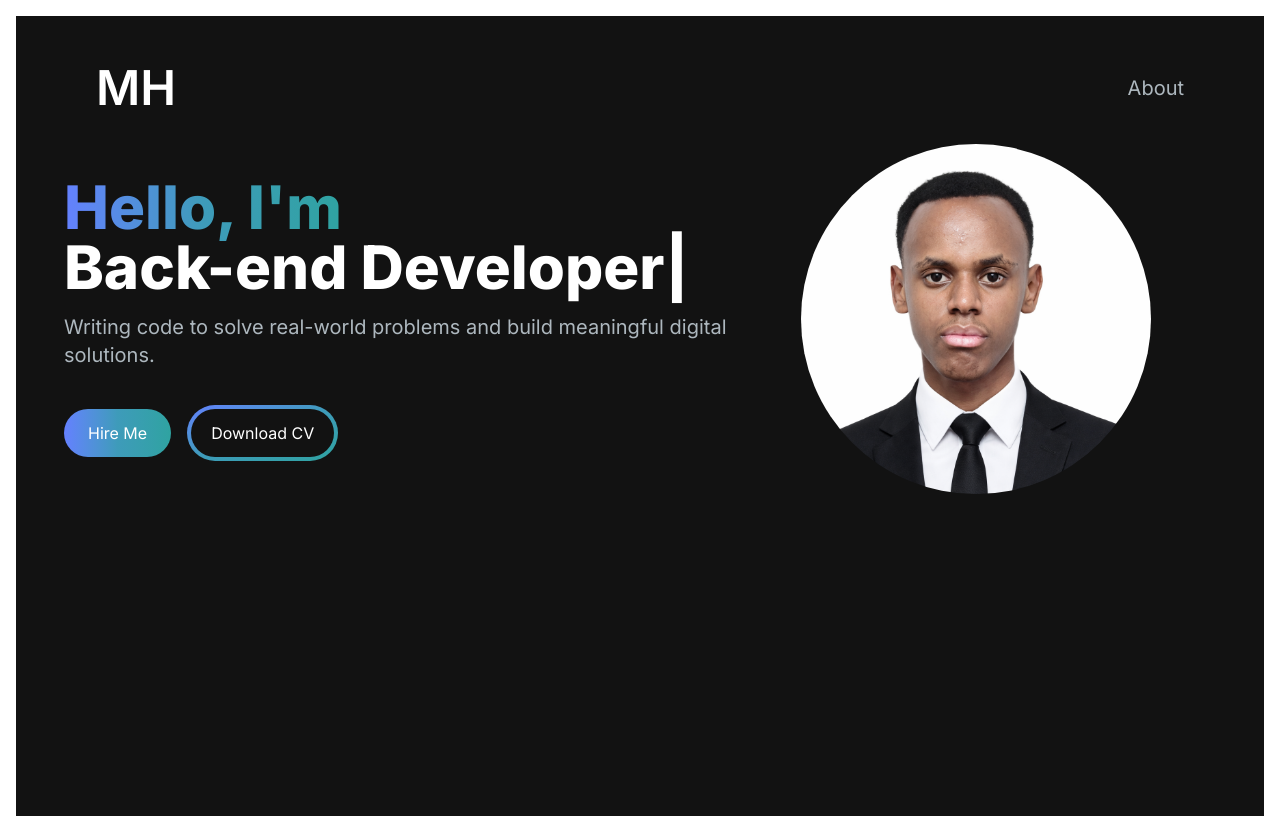
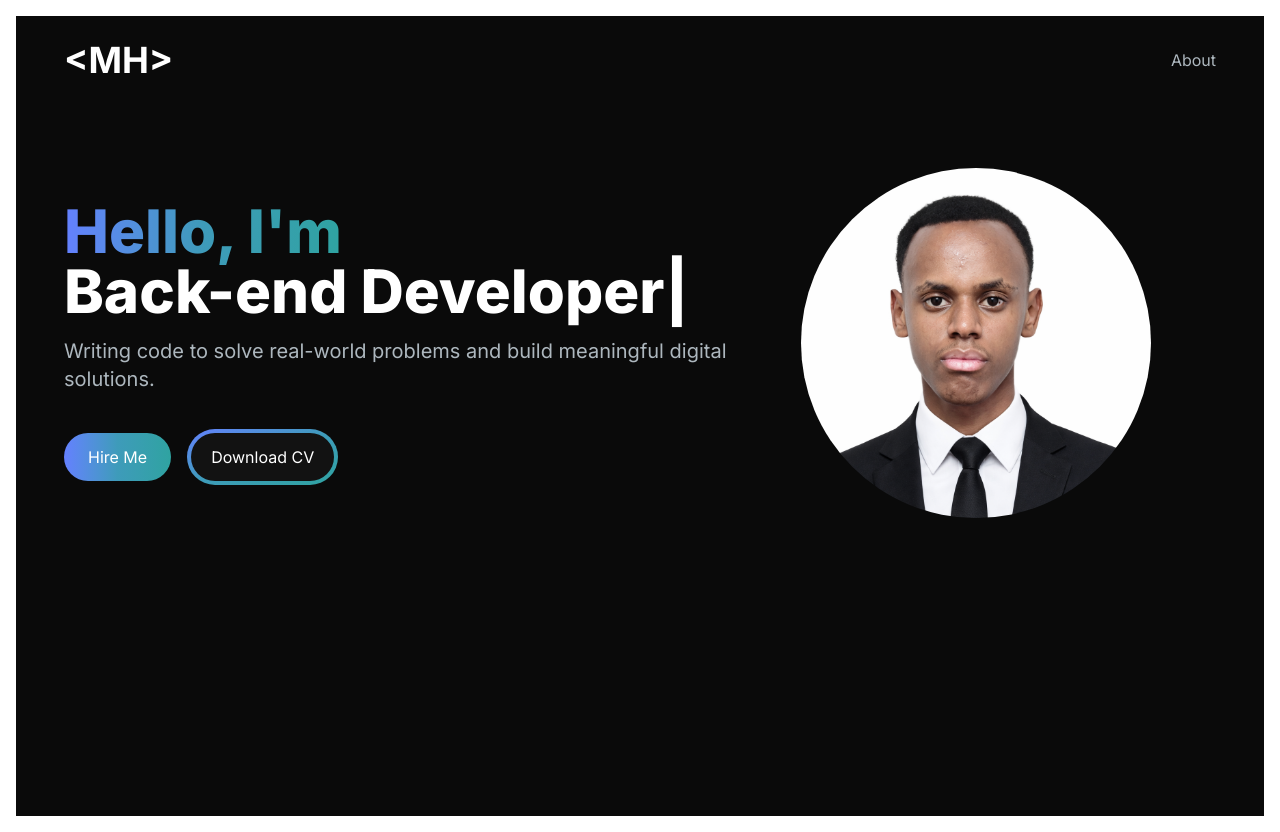
Before and after one commit to mupenziherve/non-stop-challenges, a Next.js app in the folder my-portifolio/portifolio/: page / in a window 1280 px wide. Built offline with nearby package versions, Linux system fonts and the light colour scheme.

Commit message:
custom logo

```diff
--- a/my-portifolio/portifolio/app/components/Navbar.jsx
+++ b/my-portifolio/portifolio/app/components/Navbar.jsx
@@ -1,22 +1,25 @@
-import Link from "next/link";
+import Link from 'next/link'
 
 const Navbar = () => {
   return (
-    <nav>
-      <div className="flex flex-wrap items-center justify-between mx-auto p-8">
-        <Link href="/" className="text-5xl text-white font-semibold">
-            MH
+    <nav className="w-full px-12 py-6">
+      <div className="flex items-center justify-between">
+
+        <Link href="/" className="text-4xl text-white font-bold">
+          {'<MH>'}
         </Link>
-        <div className="menu hidden md:block md:w-auto" id="navbar" >
-            <ul>
-                <li><Link href={"#about"} className="block py-2 pl-3 pr-4 text-[#ADB7BE] sm:text-xl rounded md:p-0 hover:text-white">About</Link>  </li>
-            </ul>
 
-        </div>
 
+        <ul className="flex gap-8">
+          <li>
+            <Link href="#about" className="text-[#ADB7BE] hover:text-white">
+              About
+            </Link>
+          </li>
+        </ul>
       </div>
     </nav>
-  );
-};
+  )
+}
 
-export default Navbar;
+export default Navbar
--- a/my-portifolio/portifolio/app/page.tsx
+++ b/my-portifolio/portifolio/app/page.tsx
@@ -1,17 +1,18 @@
-import Image from 'next/image'
+import Navbar from "./components/Navbar";
 import HeroSection from "./components/HeroSection";
-import Navbar from "./components/Navbar"
 
 export default function Home() {
   return (
-    <main className="flex min-h-screen flex-col bg-[#121212]">
-      <div className="container mx-auto px-12 py-4">
-        <Navbar/>
+    <main className="min-h-screen bg-[#0a0a0a]">
+
+      {/* Navbar */}
+      <Navbar />
+
+      {/* Space between navbar and hero */}
+      <div className="mt-16 px-12">
         <HeroSection />
-
-
       </div>
 
     </main>
-  )
+  );
 }
```
